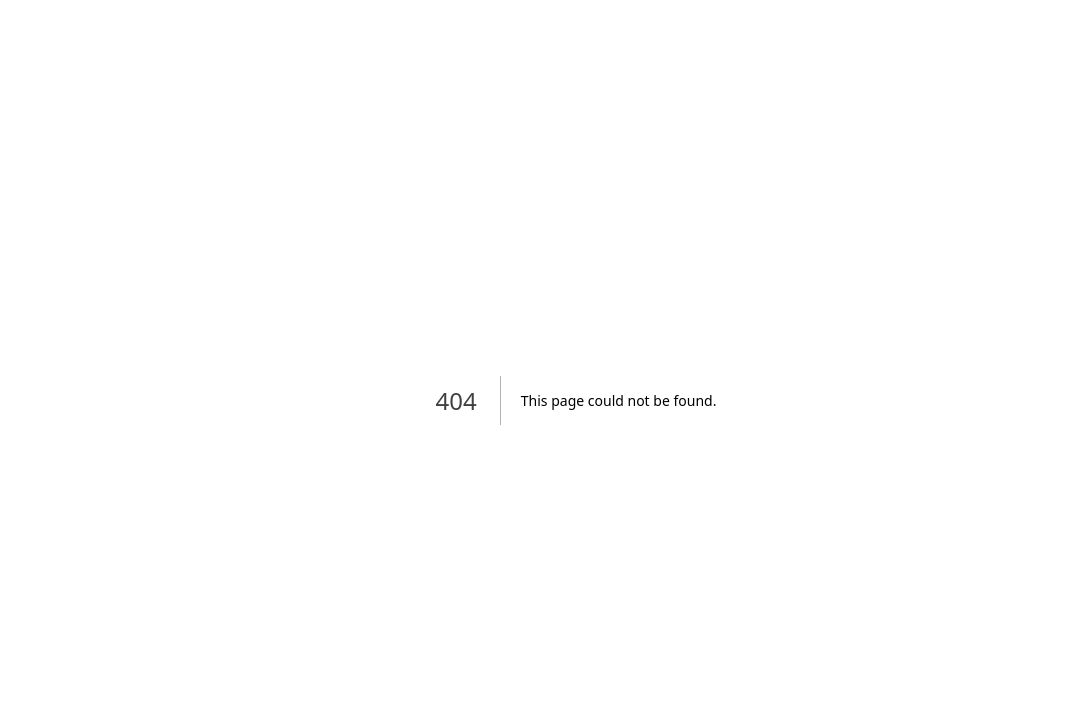
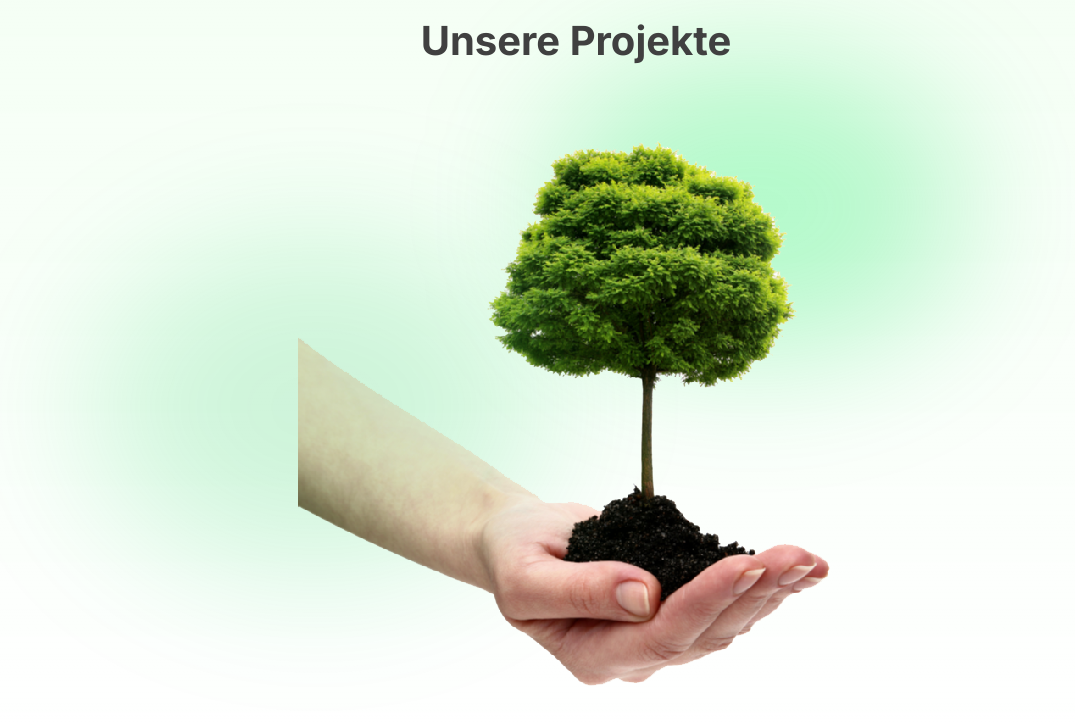
Before and after one commit to spreekaiser/miyawaki-forest, a Next.js app in the folder miyawaki-forest/: page /projects in a window 1280 px wide. Before the commit this address had no page. Shown: the top 724 px of the page, without its empty margins (64-1139 px from the left). Built offline with nearby package versions, Linux system fonts and the light colour scheme.

Commit message:
added main pages

```diff
--- /dev/null
+++ b/miyawaki-forest/src/app/donation/page.module.css
@@ -0,0 +1,36 @@
+/* layout for donation.tsx */
+
+.center {
+  display: flex;
+  justify-content: center;
+  align-items: center;
+  position: relative;
+  padding: 2rem 0;
+}
+
+.center::before {
+  background: var(--secondary-glow);
+  border-radius: 50%;
+  width: 480px;
+  height: 360px;
+  margin-left: -500px;
+}
+
+.center::after {
+  background: var(--primary-glow);
+  width: 420px;
+  height: 300px;
+  border-radius: 45%;
+  margin-left: -2rem;
+  margin-top: -400px;
+  z-index: -1;
+}
+
+.center::before,
+.center::after {
+  content: "";
+  left: 50%;
+  position: absolute;
+  filter: blur(65px);
+  transform: perspective(3rem) translateZ(0);
+}
--- a/miyawaki-forest/src/app/globals.css
+++ b/miyawaki-forest/src/app/globals.css
@@ -17,7 +17,7 @@
     #0071ff33 160deg,
     transparent 360deg
   ); */
-  --primary-glow: radial-gradient(rgba(0, 255, 90, 0.3), rgba(0, 179, 62, 0.4));
+  --primary-glow: radial-gradient(rgba(0, 255, 90, 0.3), rgba(0, 179, 62, 0.2));
   --secondary-glow: radial-gradient(
     rgba(0, 179, 62, 0.2),
     rgba(0, 255, 90, 0.1)
@@ -37,6 +37,7 @@
 
   --nav-background-rgb: 255, 255, 255;
   --nav-background-end-rgb: 245, 255, 245;
+  --nav-background-hover-end: 0, 255, 90;
   --nav-border-rgb: 172, 175, 176;
   --card-rgb: 0, 255, 90;
   --card-border-rgb: 131, 134, 135;
--- a/miyawaki-forest/src/app/layout.tsx
+++ b/miyawaki-forest/src/app/layout.tsx
@@ -1,21 +1,21 @@
-import './globals.css'
-import { Inter } from 'next/font/google'
+import "./globals.css";
+import { Inter } from "next/font/google";
 
-const inter = Inter({ subsets: ['latin'] })
+const inter = Inter({ subsets: ["latin"] });
 
 export const metadata = {
-  title: 'Create Next App',
-  description: 'Generated by create next app',
-}
+  title: "Spende Leben",
+  description: "Wir gestalten Zukunft",
+};
 
 export default function RootLayout({
   children,
 }: {
-  children: React.ReactNode
+  children: React.ReactNode;
 }) {
   return (
-    <html lang="en">
+    <html lang="de">
       <body className={inter.className}>{children}</body>
     </html>
-  )
+  );
 }
--- a/miyawaki-forest/src/app/page.module.css
+++ b/miyawaki-forest/src/app/page.module.css
@@ -1,3 +1,5 @@
+/* layout for app/page.tsx (index) */
+
 .main {
   display: flex;
   flex-direction: column;
@@ -11,31 +13,38 @@
   display: flex;
   flex-direction: row;
   justify-content: space-around;
+  column-gap: 0.5%;
   align-items: stretch;
   position: relative;
   font-size: 0.85rem;
   max-width: var(--max-width);
   width: 100%;
-  background-color: rgba(var(--nav-background-rgb), 0.5);
+  background-color: rgba(\var(--nav-background-rgb), 0.5);
 
   z-index: 1;
   font-family: var(--font-mono);
 }
 
-/* .navigation a {
-  display: flex;
-  justify-content: space-around;
-  align-items: center;
-  gap: 0.5rem;
-} */
+.navigation a {
+  margin: 0;
+  text-decoration: none;
+}
 
 .navigation div {
   margin: 0;
   padding: 0.4rem;
   padding-bottom: 0.2rem;
-
   border: 1px solid rgba(var(--nav-border-rgb), 0.3);
   border-radius: var(--border-radius);
+  color: green;
+}
+
+.image {
+  /* width: 75px;
+  height: 60px;
+  position: center; */
+  margin: auto;
+  display: block;
 }
 
 .code {
@@ -71,7 +80,7 @@
   line-height: 1.4em;
   font-size: 1.4em;
   color: #0000;
-  margin-bottom: 0.7rem;
+  margin-bottom: 0.3rem;
   text-shadow: 0 0 #404040, 0 1.4em #00b33e;
   overflow: hidden;
   transition: text-shadow 0.5s, font-size 1s;
@@ -94,7 +103,7 @@
   justify-content: center;
   align-items: center;
   position: relative;
-  padding: 4rem 0;
+  padding: 2rem 0;
 }
 
 .center::before {
@@ -208,12 +217,14 @@
       transparent 0%,
       rgb(var(--nav-background-end-rgb)) 40%
     ); */
-    width: fit-content;
+    /* width: fit-content; */
+    width: calc(100vw * 0.22);
+    min-width: fit-content;
     border-top: 1px solid rgba(var(--nav-border-rgb), 0.25);
     background: linear-gradient(
       to bottom,
-      rgba(var(--background-start-rgb), 0.5),
-      rgba(var(--nav-background-rgb), 1)
+      rgba(var(--background-start-rgb), 0.3),
+      rgba(var(--nav-background-rgb), 0.8)
     );
     background-clip: padding-box;
     backdrop-filter: blur(24px);
--- /dev/null
+++ b/miyawaki-forest/src/app/projects/page.tsx
@@ -0,0 +1,21 @@
+import styles from "./pages.module.css";
+import Image from "next/image";
+
+export default function projects() {
+  return (
+    <>
+      <h1>Unsere Projekte</h1>
+      <main className={styles.main}>
+        <div className={styles.center}>
+          <Image
+            src="/images/present_one-hand-inside-tree-1.png"
+            alt="zwei Hände halten einen durchsichtigen Globus mit einem Baum darin"
+            width={556}
+            height={620}
+            priority
+          />
+        </div>
+      </main>
+    </>
+  );
+}
--- /dev/null
+++ b/miyawaki-forest/src/app/projects/pages.module.css
@@ -0,0 +1,36 @@
+/* layout for projects.tsx */
+
+.center {
+  display: flex;
+  justify-content: center;
+  align-items: center;
+  position: relative;
+  padding: 2rem 0;
+}
+
+.center::before {
+  background: var(--secondary-glow);
+  border-radius: 50%;
+  width: 480px;
+  height: 360px;
+  margin-left: -500px;
+}
+
+.center::after {
+  background: var(--primary-glow);
+  width: 420px;
+  height: 300px;
+  border-radius: 45%;
+  margin-left: -2rem;
+  margin-top: -400px;
+  z-index: -1;
+}
+
+.center::before,
+.center::after {
+  content: "";
+  left: 50%;
+  position: absolute;
+  filter: blur(65px);
+  transform: perspective(3rem) translateZ(0);
+}
```
Also changed, not shown: miyawaki-forest/src/app/blog/page.tsx (added, +7 -0 lines), miyawaki-forest/src/app/community/page.tsx (added, +7 -0 lines), miyawaki-forest/src/app/donation/page.tsx (added, +21 -0 lines), miyawaki-forest/src/app/page.tsx (+15 -31 lines).
